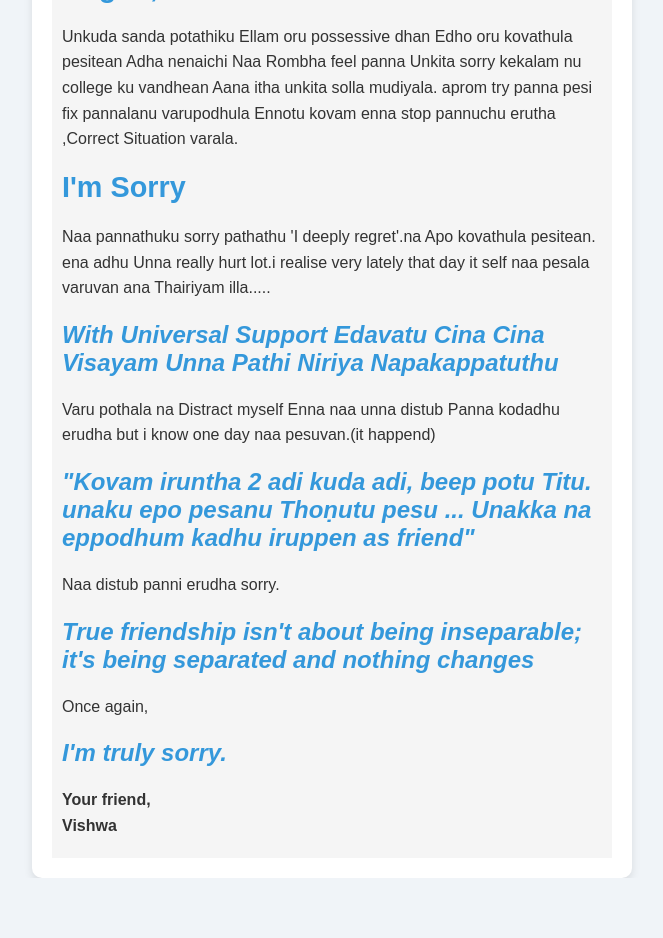
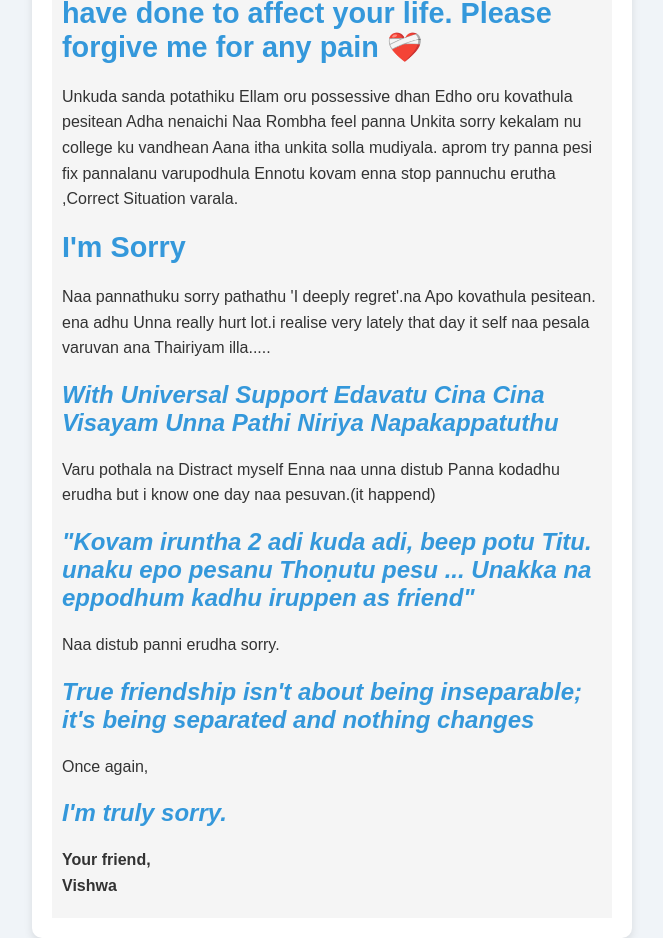
Before and after one commit to VichuVishw/VishwaMessage, a plain HTML site: page index.html in a window 1280 px wide. Shown: the whole page, without its empty margins (308-971 px from the left). Before the commit the page ends 878 px from the top, so only its background shows below. Drawn offline with Linux system fonts and the light colour scheme.

Commit message:
Update index.html

```diff
--- a/index.html
+++ b/index.html
@@ -11,7 +11,7 @@
       <header>
 
     <h1>Negha,</h1>
-
+      <h1>I am truly sorry for anything I might have done to affect your life. Please forgive me for any pain ❤‍🩹</h1>
        <p> Unkuda sanda potathiku Ellam oru possessive dhan Edho oru kovathula pesitean Adha nenaichi Naa Rombha feel panna Unkita sorry kekalam nu college ku vandhean Aana itha unkita solla mudiyala. aprom try panna pesi fix pannalanu varupodhula Ennotu
         kovam enna stop pannuchu  erutha  ,Correct Situation varala.</p>
       <h1>I'm Sorry</h1>
```
